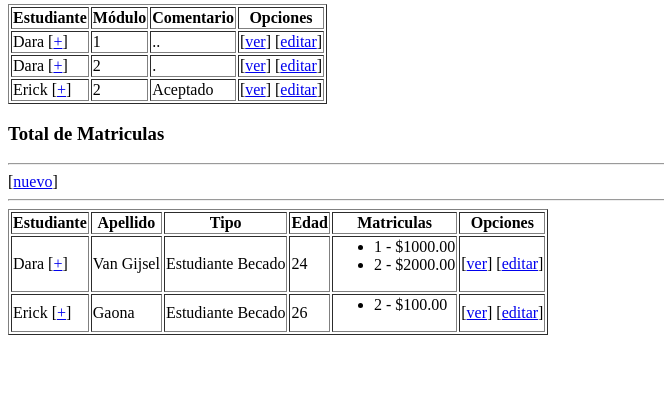
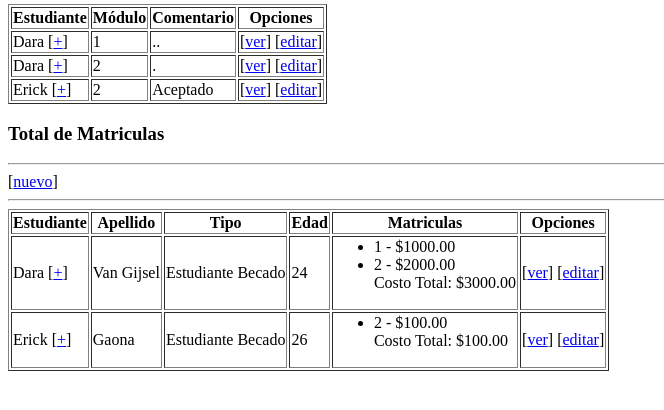
Before and after one commit to daravan1/Actividad---25---junio-, a Django app: template ejemplo6/proyectouno/administrativo/templates/index.html in a window 1280 px wide. Shown: the part 170-580 px from the top of the page, without its empty margins (0-664 px from the left). Run offline with Django 3.2, Linux system fonts and the light colour scheme; data comes from the database, SQL or seed files in the repository; both versions use the stored data as it was after the commit; the template is opened without the code that fills it: values that come from a table or form of the project are taken from there, most other values are stand-ins (such as "Sample title", 1, 10 or a date in 2020); parts of the project's set-up code (start-up, migrations or seed data) failed here and were passed over.

Commit message:
Commit Taller

```diff
--- a/ejemplo6/proyectouno/administrativo/models.py
+++ b/ejemplo6/proyectouno/administrativo/models.py
@@ -26,6 +26,9 @@ class Estudiante(models.Model):
 
     def obtener_matriculas(self):
         return self.lasmatriculas.all()
+
+    def total_pagado(self):
+        return sum(m.costo for m in self.lasmatriculas.all())
 
 
 class Modulo(models.Model):
--- a/ejemplo6/proyectouno/administrativo/templates/index.html
+++ b/ejemplo6/proyectouno/administrativo/templates/index.html
@@ -62,11 +62,12 @@
     </td>
     <td>
       <ul>
-        {% for m in e.lasmatriculas.all %}
+        {% for m in e.obtener_matriculas %}
         <li>{{ m.modulo.nombre }} - ${{ m.costo }}</li>
         {% empty %}
         <li>No tiene matrículas</li>
         {% endfor %}
+        <div>Costo Total: ${{ e.total_pagado }}</div>
       </ul>
     <td>
       [<a href="{% url 'detalle_matricula' e.id %}">ver</a>]
```
Also changed, not shown: ejemplo6/proyectouno/db.sqlite3.
